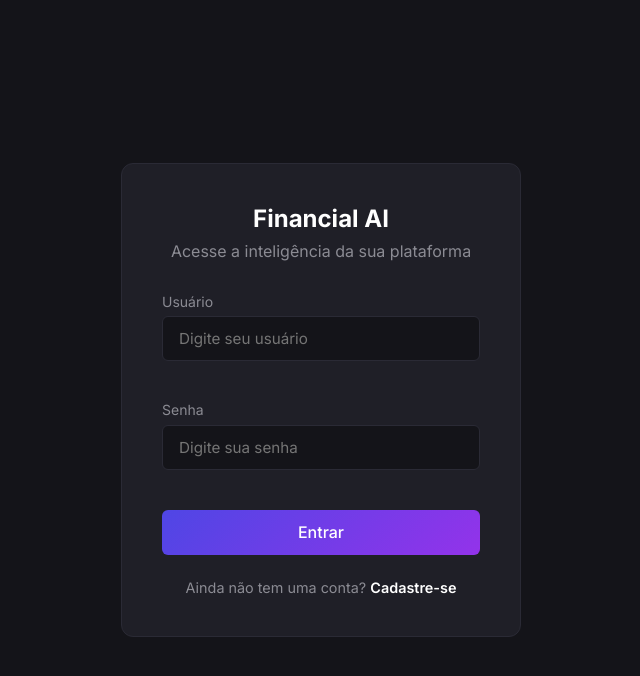
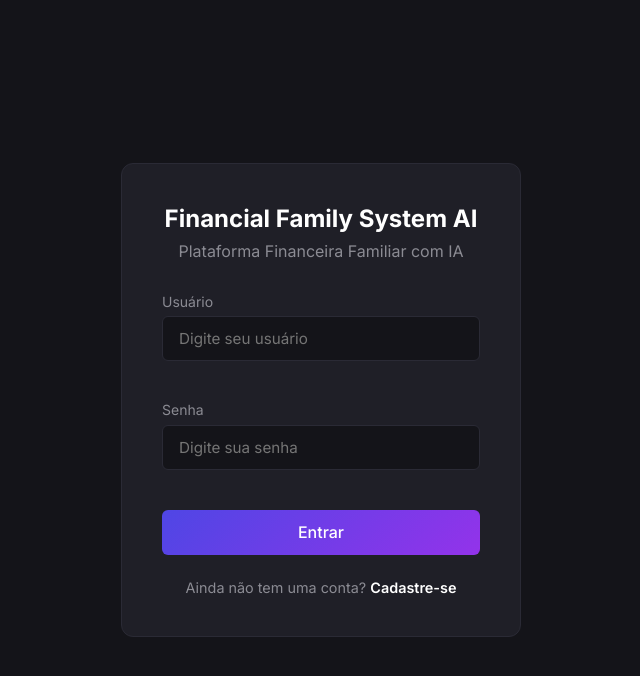
Before and after one commit to kleberfonsecapro/ffsystem, a Django app: page /users/login/ in a window 1280 px wide. Shown: the top 676 px of the page, without its empty margins (319-959 px from the left). Run offline with Django 5.2, Linux system fonts and the light colour scheme.

Commit message:
chore: remove config axes deprecated, ajusta cooloff para 5min, rebranding para Family Finance System AI

```diff
--- a/core/settings.py
+++ b/core/settings.py
@@ -106,8 +106,7 @@ AUTH_PASSWORD_VALIDATORS = [
 # Axes - Rate Limiting de login
 AXES_ENABLED = True
 AXES_FAILURE_LIMIT = 5
-AXES_COOLOFF_TIME = timedelta(minutes=15)
-AXES_LOCK_OUT_BY_COMBINATION_USER_AND_IP = True
+AXES_COOLOFF_TIME = timedelta(minutes=5)
 AXES_RESET_ON_SUCCESS = True
 
 AUTHENTICATION_BACKENDS = [
--- a/templates/base.html
+++ b/templates/base.html
@@ -3,7 +3,7 @@
 <head>
     <meta charset="UTF-8">
     <meta name="viewport" content="width=device-width, initial-scale=1.0">
-    <title>{% block title %}SmartFinance AI{% endblock %}</title>
+    <title>{% block title %}Family Finance System AI{% endblock %}</title>
     {% load static %}
     <link rel="stylesheet" href="{% static 'css/style.css' %}">
     <link rel="stylesheet" href="https://cdnjs.cloudflare.com/ajax/libs/font-awesome/6.4.0/css/all.min.css" integrity="sha512-iecdLmaskl7CVkqkXNQ/ZH/XLlvWZOJyj7Yy7tcenmpD1ypASozpmT/E0iPtmFIB46ZmdtAc9eNBvH0H/ZpiBw==" crossorigin="anonymous" referrerpolicy="no-referrer">
@@ -14,7 +14,7 @@
     <div class="app-layout">
         <aside class="sidebar">
             <div class="brand">
-                <i class="fa-solid fa-chart-pie"></i> SmartFinance AI
+                <i class="fa-solid fa-chart-pie"></i> Family Finance System AI
             </div>
             <ul class="nav-links">
                 <li><a href="{% url 'dashboard:home' %}" class="{% if request.resolver_match.app_name == 'dashboard' %}active{% endif %}">
--- a/templates/login.html
+++ b/templates/login.html
@@ -1,12 +1,12 @@
 {% extends 'base.html' %}
 
-{% block title %}Login - Financial AI Platform{% endblock %}
+{% block title %}Login - Financial Family System AI Platform{% endblock %}
 
 {% block login_content %}
 <div class="login-container">
     <div class="glass-panel login-card">
-        <h1>Financial AI</h1>
-        <p>Acesse a inteligência da sua plataforma</p>
+        <h1>Financial Family System AI</h1>
+        <p>Plataforma Financeira Familiar com IA</p>
 
         {% if messages %}
             {% for message in messages %}
```
